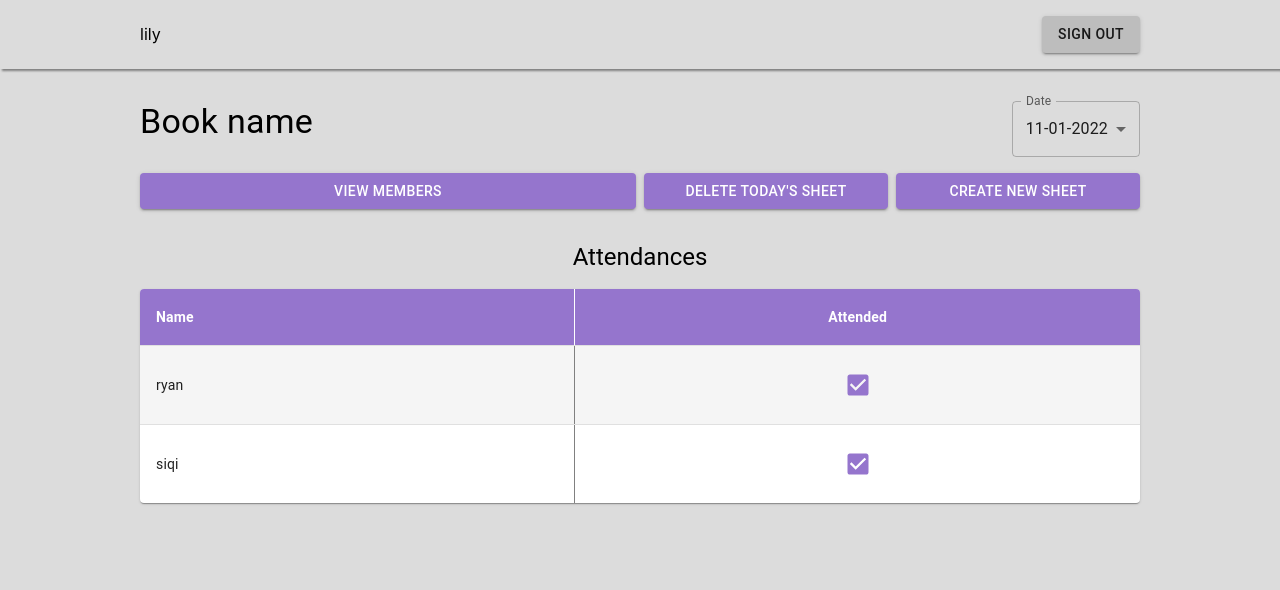
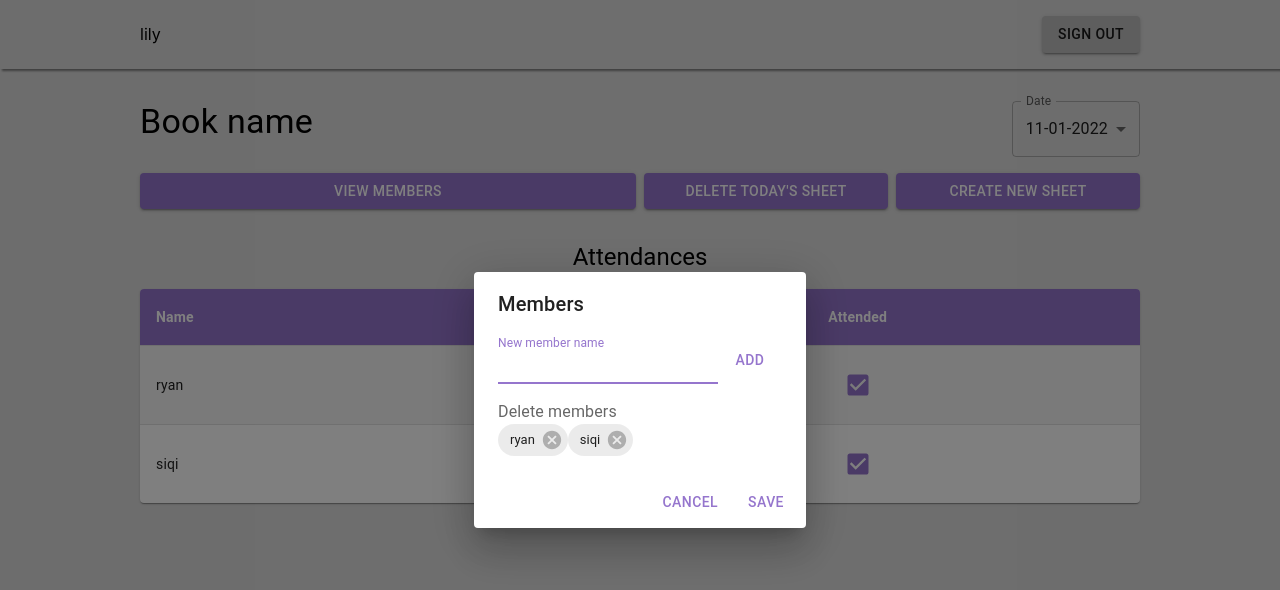
Before and after one commit to Attendex/attendex-frontend, a React (Create React App) app: page /sheet in a window 1280 px wide. Both pictures are taken after a click on the button "VIEW MEMBERS". Shown: the top 590 px of the page. Built offline with nearby package versions, Linux system fonts and the light colour scheme.

Commit message:
Add view members page

```diff
--- a/src/components/Header.js
+++ b/src/components/Header.js
@@ -3,7 +3,7 @@ import { Typography, Box, Button, Stack } from '@mui/material';
 // Replace with username route param
 const username = "lily"
 
-function HomePage() {
+function Header() {
   return (
     <Box sx={{
       padding: '1rem',
@@ -25,4 +25,4 @@ function HomePage() {
   );
 }
 
-export default HomePage;
+export default Header;
--- a/src/components/SheetHeader.js
+++ b/src/components/SheetHeader.js
@@ -1,8 +1,6 @@
 import React, { useState } from 'react';
 import { Stack, Card, TextField, Typography, Box, Button, Grid, Select, MenuItem, InputLabel, FormControl } from '@mui/material';
-import Header from '../components/Header';
-import { useTheme } from '@mui/material/styles';
-import MyAttendanceBooks from '../components/MyAttendanceBooks';
+import ViewMembers from '../components/ViewMembers'
 import { useParams } from 'react-router-dom';
 
 
@@ -47,12 +45,12 @@ function SheetHeader() {
             label="Date"
             onChange={handleChange}
           >
-            {dates.map((date) => <MenuItem value={date.date}>{date.date}</MenuItem>)}
+            {dates.map((date) => <MenuItem value={date.date} key={date.date}>{date.date}</MenuItem>)}
           </Select>
         </FormControl>
       </Stack>
       <Grid container spacing={1}>
-        <Grid item sm={6} xs={4}><Button variant="contained" sx={{height: '100%', width: '100%'}}>View Members</Button></Grid>
+        <Grid item sm={6} xs={4}><ViewMembers /></Grid>
         <Grid item sm={3} xs={4}><Button variant="contained" sx={{height: '100%', width: '100%'}}>Delete Today's Sheet</Button></Grid>
         <Grid item sm={3} xs={4}><Button variant="contained" sx={{height: '100%', width: '100%'}}>Create New Sheet</Button></Grid>
       </Grid>
--- /dev/null
+++ b/src/components/ViewMembers.js
@@ -0,0 +1,121 @@
+import { Stack, Box, Button, Chip, DialogContentText, DialogActions, DialogContent, TextField } from '@mui/material';
+import DialogTitle from '@mui/material/DialogTitle';
+import Dialog from '@mui/material/Dialog';
+import { useParams } from 'react-router-dom';
+import { useState } from 'react';
+
+function ConfirmationDialog (props) {
+  const { onClose, open } = props;
+
+  return (
+    <Dialog
+      open={open}
+      onClose={onClose}
+    >
+      <DialogTitle>
+        Save member data?
+      </DialogTitle>
+      <DialogContent>
+        <DialogContentText>
+          Please note that ALL ATTENDANCE DATA of deleted members will be permanently deleted. Proceed to save member data?
+        </DialogContentText>
+      </DialogContent>
+      <DialogActions>
+        <Button onClick={() => onClose(false)}>Disagree</Button>
+        <Button onClick={() => onClose(true)} autoFocus>Agree</Button>
+      </DialogActions>
+    </Dialog>
+  );
+}
+
+function MemberDialog(props) {
+  const { onClose, open } = props;
+  const [openConfirmation, setOpenConfirmation] = useState(false);
+  const [newMember, setNewMember] = useState('');
+  const [tempCounter, setCounter] = useState(3);
+  // Replace with payload from get all members from book
+  const [members, setMembers] = useState([
+    {
+      "memberName": "ryan",
+      "memberID": 1
+    },
+    {
+      "memberName": "siqi",
+      "memberID": 2
+    }
+  ]);
+
+  const handleSave = (isConfirmed) => {
+    if (isConfirmed) {
+      // TODO: call API to update member data
+      onClose()
+    } else {
+      onClose()
+    }
+  };
+
+  const addMember = () => {
+    let newMembers = members;
+    newMembers.push({"memberName": newMember, "memberID": tempCounter});
+    setMembers(newMembers);
+    setCounter(tempCounter+1);
+    setNewMember('');
+  };
+
+  const handleDelete = (memberToDelete) => () => {
+    setMembers((members) => members.filter((member) => member.memberID !== memberToDelete.memberID));
+  };
+
+  return (
+    <Dialog onClose={onClose} open={open}>
+      <DialogTitle>Members</DialogTitle>
+      <DialogContent>
+        <Stack direction="row">
+          <TextField
+            autoFocus
+            value={newMember}
+            label="New member name"
+            type="text"
+            variant="standard"
+            onChange={(event) => setNewMember(event.target.value)}
+          />
+          <Button onClick={addMember}>Add</Button>
+        </Stack>
+        <DialogContentText sx={{marginTop: '1rem'}}>Delete members</DialogContentText>
+        {members.map((member) => (
+          <Chip
+            key={member.memberID}
+            label={member.memberName}
+            onDelete={handleDelete(member)}
+          />
+        ))}
+      </DialogContent>
+      <DialogActions>
+        <Button onClick={onClose}>Cancel</Button>
+        <Button onClick={() => setOpenConfirmation(true)}>Save</Button>
+        <ConfirmationDialog open={openConfirmation} onClose={(isConfirmed) => { setOpenConfirmation(false); handleSave(isConfirmed) }} />
+      </DialogActions>
+    </Dialog>
+  );
+}
+
+function ViewMembers() {
+  // const { username, bookId, bookName, sheetId, date } = useParams();
+  const [open, setOpen] = useState(false);
+  console.log('open', open)
+  return (
+    <Box>
+      <Button
+        variant="contained"
+        sx={{height: '100%', width: '100%'}}
+        onClick={() => setOpen(true)}
+      >View Members</Button>
+      <MemberDialog
+        open={open}
+        onClose={() => setOpen(false)}
+      />
+    </Box>
+  );
+}
+
+export default ViewMembers;
```
